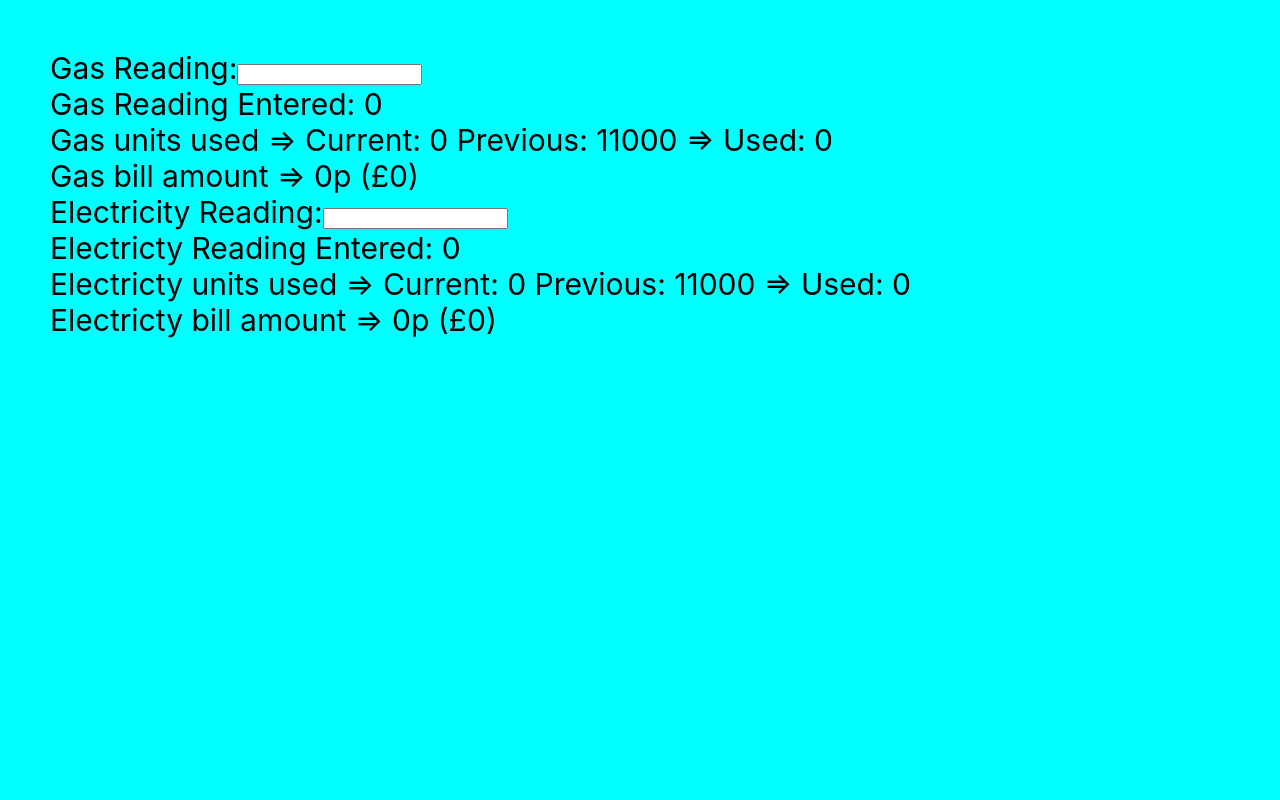
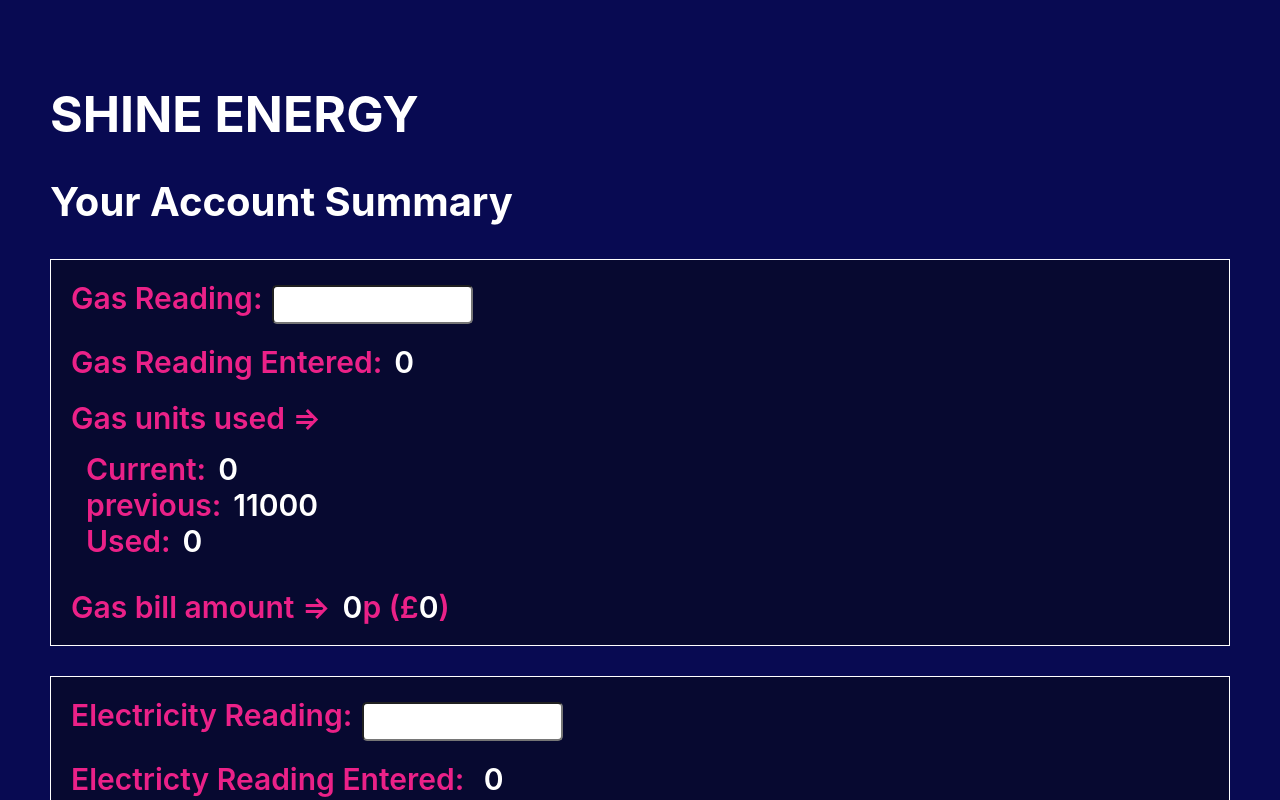
Before and after one commit to ykencw/shine-energy, a React (Create React App) app: page / in a window 1280 px wide. Built offline with nearby package versions, Linux system fonts and the light colour scheme; no server answers.

Commit message:
fix fetch request

```diff
--- a/package.json
+++ b/package.json
@@ -3,6 +3,7 @@
   "version": "0.1.0",
   "private": true,
   "dependencies": {
+    "node-sass": "^4.12.0",
     "react": "^16.8.6",
     "react-dom": "^16.8.6",
     "react-scripts": "3.0.1"
@@ -27,5 +28,6 @@
       "last 1 firefox version",
       "last 1 safari version"
     ]
-  }
+  },
+  "proxy": "https://shine-energy.netlify.com/.netlify/functions/meter-readings"
 }
--- a/src/App.css
+++ /dev/null
@@ -1,19 +0,0 @@
-* {
-  box-sizing: border-box;
-}
-
-html, body, .App {
-  height: 100vh;
-  width: 100vw;
-  overflow: auto;
-}
-
-.App {
-  background: cyan;
-  padding: 50px;
-}
-
-
-label, .item {
-  font-size: 30px
-}
--- a/src/App.js
+++ b/src/App.js
@@ -1,28 +1,39 @@
 import React from 'react';
-import './App.css';
+import './App.scss';
+
+// import './Utilities/KeyFrames.scss';
 
 class App extends React.Component {
   constructor(props) {
     super(props)
     this.state = {
-      readings: {
-        gasPrev: 11000, gas: 0, gasUsed: 0, gasBill: 0,
-        elecPrev: 11000, elec: 0, elecUsed: 0, elecBill: 0 }
+      gas: {
+        prev: 11000, current: 0, used: 0, bill: 0,
+      },
+      elec: {
+        prev: 11000, current: 0, used: 0, bill: 0,
+      }
     };
   }
 
   componentDidMount() {
-    fetch(`https://shine-energy.netlify.com/.netlify/functions/meter-readings`, { mode: 'no-cors'} )
+    fetch(`https://cors-anywhere.herokuapp.com/shine-energy.netlify.com/.netlify/functions/meter-readings`, {
+      headers: {
+        "x-requested-with": "XMLHttpRequest",
+        "origin": "https://google.com"
+
+      }
+    },
+    )
       .then(res => {
         return res.json();
       })
       .then(res => {
-        console.log('This is our response  ' + res);
+        console.log('This is our response  ' + Object.entries(res));
         this.setState(() => ({
-          readings: {
-            gasPrev: res.gas.reading,
-            elecPrev: res.electricity.reading
-          }
+          gas: { prev: res.gas.reading, current: 0, used: 0, bill: 0 },
+          elec: { prev: res.electricity.reading, current: 0, used: 0, bill: 0 },
+
         }))
       }).catch(err => {
         console.log("Our fetch request is failing, error: " + err);
@@ -33,11 +44,11 @@
     const reading = +event.target.value;
     const name = event.target.name;
     this.setState(() => ({
-      readings: {
-        [name + 'Prev']: this.state.readings[name + 'Prev'],
-        [name]: reading,
-        [name + 'Used']: reading - this.state.readings[name + 'Prev'],
-        [name +'Bill']: (100 * 10) + ((reading - this.state.readings[name + 'Prev'] - 100) * 20)
+      [name]: {
+        prev: this.state[name].prev,
+        current: reading,
+        used: reading - this.state[name].prev,
+        bill: (100 * 10) + ((reading - this.state[name].prev - 100) * 20)
       }
     }));
   }
@@ -45,23 +56,58 @@
   render() {
     return (
       <div className="App">
-        <label htmlFor='gas'>Gas Reading:</label>
-        <input name='gas' type='number'
-          onChange={e => this.handleInput(e)} />
+        <h1 className='title'>SHINE ENERGY</h1>
+        <h2 className='subtitle'>Your Account Summary</h2>
+
+        <div className='container container1'>
+          <div className='item'>
+            <label htmlFor='gas'>Gas Reading:</label>
+            <input name='gas' type='number'
+              onChange={e => this.handleInput(e)} /></div>
+          <div className='item'>Gas Reading Entered:
+            <span>{this.state.gas.current}</span></div>
+          <div className='item'>Gas units used =>
+
+            <div className='used'>
+              Current:
+            <span>{this.state.gas.current}</span>
+              <br />
+              previous:
+            <span>{this.state.gas.prev}</span> <br />Used:
+            <span>{this.state.gas.used}</span>
+            </div>
+
+          </div>
+          <div className='item'>Gas bill amount =>
+            <span>{this.state.gas.bill}</span>p (£
+            <span id='pound'>{this.state.gas.bill / 100}</span>)
+          </div>
+        </div>
 
         <div className='container'>
-          <div className='item'>Gas Reading Entered: {this.state.readings.gas}</div>
-          <div className='item'>Gas units used => Current: {this.state.readings.gas} Previous: {this.state.readings.gasPrev} => Used: {this.state.readings.gasUsed}</div>
-          <div className='item'>Gas bill amount => {this.state.readings.gasBill}p (£{this.state.readings.gasBill / 100})</div>
-        </div>
+          <div className='item'>
+            <label htmlFor='elec'>Electricity Reading:</label>
+            <input name='elec' type='number'
+              onChange={e => this.handleInput(e)} />
+          </div>
+          <div className='item'>Electricty Reading Entered: <span>{this.state.elec.current}</span></div>
+          <div className='item'>Electricty units used =>
 
-        <label htmlFor='elec'>Electricity Reading:</label>
-        <input name='elec' type='number'
-          onChange={e => this.handleInput(e)}/>
-        <div className='container'>
-          <div className='item'>Electricty Reading Entered: {this.state.readings.elec}</div>
-          <div className='item'>Electricty units used => Current: {this.state.readings.elec} Previous: {this.state.readings.elecPrev} => Used: {this.state.readings.elecUsed}</div>
-          <div className='item'>Electricty bill amount => {this.state.readings.elecBill}p (£{this.state.readings.elecBill / 100})</div>
+          <div className='used'>
+              Current:
+            <span>{this.state.elec.current}</span>
+              <br />
+              previous:
+              <span>{this.state.elec.prev}</span> => <br />Used:
+              <span>{this.state.elec.used}</span>
+            </div>
+          </div>
+
+          <div className='item'>Electricty bill amount =>
+            <span>{this.state.elec.bill}</span>p (£
+            <span id='pound'>{this.state.elec.bill / 100}</span>)
+          </div>
+
         </div>
       </div>
     );
--- /dev/null
+++ b/src/App.scss
@@ -0,0 +1,69 @@
+* {
+  box-sizing: border-box;
+}
+
+body {
+  background: #080A52;
+  color: white;
+}
+
+html, body, .App {
+  height: 100vh;
+  width: 100vw;
+  overflow: auto;
+}
+
+.App {
+  padding: 50px;
+
+  .title {
+    font-size: 50px;
+  }
+
+  .subtitle {
+    font-size: 40px;
+  }
+
+
+  label, .item {
+    font-size: 30px;
+    color: #EB2188;
+    font-weight: 600;
+  }
+}
+
+.container {
+  display: grid;
+  grid-gap: 20px;
+  padding: 20px;
+  background-color: #070930;
+  border: 1px solid white;
+  transition: .9s;
+  animation: fadeOut 8s;
+}
+
+.container1 {
+  margin-bottom: 30px;
+}
+
+input {
+  padding: 10px;
+  margin-left: 10px;
+  border-radius: 5px;
+}
+
+.item {
+  span {
+    color: white;
+    margin-left: 0.4em;
+  }
+  span#pound {
+    margin-left: 0;
+  }
+}
+
+.used {
+
+  margin: 10px 0 5px 10px;
+  padding: 5px;
+}
--- /dev/null
+++ b/src/SASS Utilities/KeyFrames.scss
@@ -0,0 +1,8 @@
+@keyframes fadeOut {
+    from {
+        opacity: 0;
+    }
+    to {
+        opacity: 1;
+    }
+}
```
Also changed, not shown: 1 other file (tests, documents, lock files or other folders).
